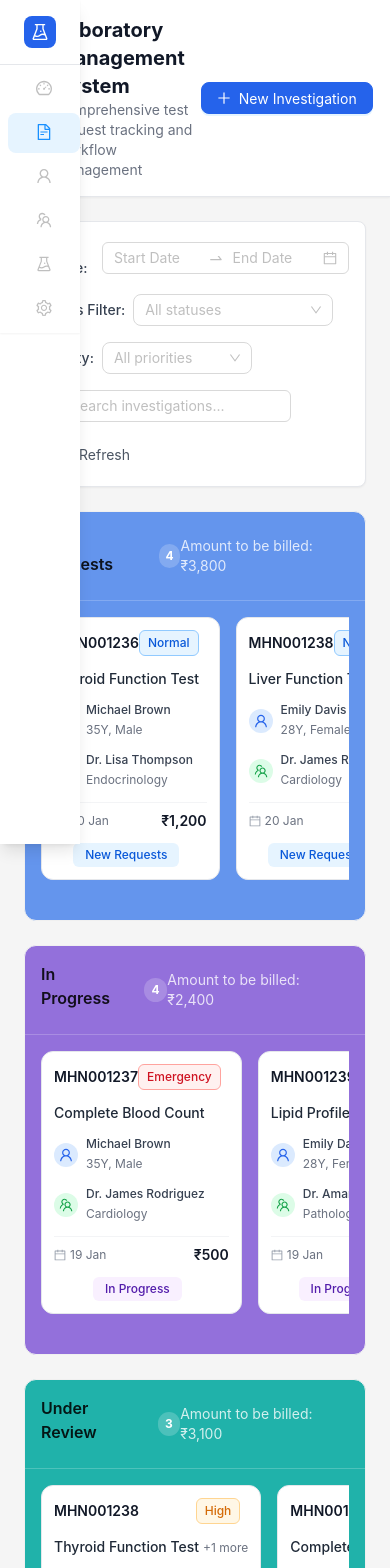
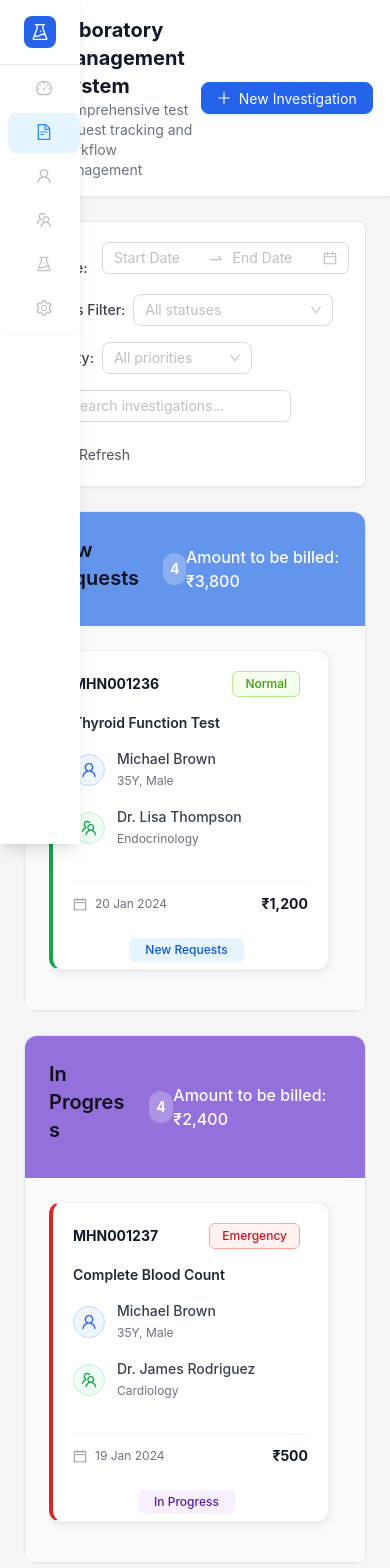
Before and after one commit to nabeel-ncz/lab-management-technical-task, a React (Vite) app in the folder client/: page / in a window 390 px wide. Shown: the top 1568 px of the page. Built offline with nearby package versions, Linux system fonts and the light colour scheme.

Commit message:
Enhance InvestigationCard and KanbanBoard components with improved styling and layout. Added priority color handling, adjusted card dimensions, and refined text styles for better readability. Updated KanbanBoard to feature a more responsive design with enhanced visual elements.

```diff
--- a/client/src/components/Investigation/InvestigationCard.tsx
+++ b/client/src/components/Investigation/InvestigationCard.tsx
@@ -14,8 +14,18 @@ interface InvestigationCardProps {
 export const InvestigationCard: React.FC<InvestigationCardProps> = ({ investigation, onClick }) => {
   const getPriorityColor = (priority: string) => {
     switch (priority) {
+      case 'Emergency': return '#dc2626'; // red-600
+      case 'High': return '#ea580c'; // orange-600
+      case 'Normal': return '#16a34a'; // green-600
+      default: return '#2563eb'; // blue-600
+    }
+  };
+
+  const getPriorityTagColor = (priority: string) => {
+    switch (priority) {
       case 'Emergency': return 'red';
       case 'High': return 'orange';
+      case 'Normal': return 'green';
       default: return 'blue';
     }
   };
@@ -37,36 +47,56 @@ export const InvestigationCard: React.FC<InvestigationCardProps> = ({ investigat
 
   return (
     <Card
-      className="mb-4 cursor-pointer hover:shadow-md transition-all duration-200 border border-gray-200 rounded-lg"
+      className="cursor-pointer hover:shadow-lg transition-all duration-200 rounded-xl"
       onClick={() => onClick(investigation)}
       size="small"
+      style={{
+        width: '280px',
+        height: '320px',
+        borderLeft: `4px solid ${getPriorityColor(investigation.priority)}`,
+        boxShadow: '0 2px 8px rgba(0, 0, 0, 0.1)',
+        borderRadius: '12px',
+      }}
+      bodyStyle={{
+        padding: '20px',
+        height: '100%',
+        display: 'flex',
+        flexDirection: 'column',
+      }}
     >
-      <div className="space-y-3">
+      <div className="flex flex-col h-full space-y-4">
         {/* Header with ID and Priority */}
         <div className="flex items-center justify-between">
-          <Text className="font-semibold text-gray-900">{investigation.id}</Text>
-          <Tag color={getPriorityColor(investigation.priority)} className="px-2 py-1 text-xs">
+          <Text className="font-bold text-gray-900 text-sm">{investigation.id}</Text>
+          <Tag
+            color={getPriorityTagColor(investigation.priority)}
+            className="px-3 py-1 text-xs font-medium rounded-lg"
+          >
             {investigation.priority}
           </Tag>
         </div>
 
         {/* Test Name */}
-        <div>
-          <Text className="font-medium text-gray-800 text-sm">
+        <div className="flex-shrink-0">
+          <Text className="font-semibold text-gray-800 text-sm line-clamp-2">
             {investigation.tests?.[0]?.name || 'Test Name'}
           </Text>
           {investigation.tests && investigation.tests.length > 1 && (
-            <Text className="text-gray-500 text-xs ml-1">
-              +{investigation.tests.length - 1} more
+            <Text className="text-gray-500 text-xs mt-1">
+              +{investigation.tests.length - 1} more tests
             </Text>
           )}
         </div>
 
         {/* Patient Info */}
-        <div className="flex items-center space-x-2">
-          <Avatar size="small" icon={<UserOutlined />} className="bg-blue-100 text-blue-600" />
+        <div className="flex items-center space-x-3">
+          <Avatar
+            size={32}
+            icon={<UserOutlined />}
+            className="bg-blue-50 text-blue-600 border border-blue-200"
+          />
           <div className="flex-1 min-w-0">
-            <Text className="text-xs font-medium text-gray-700 block truncate">
+            <Text className="text-sm font-medium text-gray-700 block truncate">
               {investigation.patient?.name || 'Patient Name'}
             </Text>
             <Text className="text-xs text-gray-500">
@@ -76,36 +106,43 @@ export const InvestigationCard: React.FC<InvestigationCardProps> = ({ investigat
         </div>
 
         {/* Doctor Info */}
-        <div className="flex items-center space-x-2">
-          <Avatar size="small" icon={<TeamOutlined />} className="bg-green-100 text-green-600" />
+        <div className="flex items-center space-x-3">
+          <Avatar
+            size={32}
+            icon={<TeamOutlined />}
+            className="bg-green-50 text-green-600 border border-green-200"
+          />
           <div className="flex-1 min-w-0">
-            <Text className="text-xs font-medium text-gray-700 block truncate">
+            <Text className="text-sm font-medium text-gray-700 block truncate">
               {investigation.doctor?.name || 'Doctor Name'}
             </Text>
-            <Text className="text-xs text-gray-500">
+            <Text className="text-xs text-gray-500 truncate">
               {investigation.doctor?.specialization}
             </Text>
           </div>
         </div>
 
+        {/* Spacer to push footer to bottom */}
+        <div className="flex-grow"></div>
+
         {/* Date and Amount */}
-        <div className="flex items-center justify-between pt-2 border-t border-gray-100">
-          <div className="flex items-center space-x-1">
-            <CalendarOutlined className="text-gray-400 text-xs" />
+        <div className="flex items-center justify-between pt-3 border-t border-gray-100">
+          <div className="flex items-center space-x-2">
+            <CalendarOutlined className="text-gray-400 text-sm" />
             <Text className="text-xs text-gray-500">
-              {dayjs(investigation.createdAt).format('DD MMM')}
+              {dayjs(investigation.createdAt).format('DD MMM YYYY')}
             </Text>
           </div>
-          <Text className="font-semibold text-gray-900 text-sm">
+          <Text className="font-bold text-gray-900 text-sm">
             {formatCurrency(investigation.totalAmount)}
           </Text>
         </div>
 
         {/* Status Badge */}
-        <div className="flex justify-center">
+        <div className="flex justify-center pt-2">
           <Tag
             color={getStatusColor(investigation.status)}
-            className="px-3 py-1 text-xs font-medium rounded-full border-0"
+            className="px-4 py-1 text-xs font-medium rounded-full border-0"
           >
             {investigation.status}
           </Tag>
--- a/client/src/components/Investigation/KanbanBoard.tsx
+++ b/client/src/components/Investigation/KanbanBoard.tsx
@@ -29,35 +29,38 @@ export const KanbanBoard: React.FC<KanbanBoardProps> = ({ columns, loading, onCa
       {columns.map((column) => (
         <div key={column.id} className="w-full">
           <Card
-            className="w-full"
-            style={{ backgroundColor: column.bgColor }}
+            className="w-full border border-gray-200 rounded-xl shadow-sm"
+            style={{ backgroundColor: 'white' }}
             bodyStyle={{ padding: 0 }}
           >
-            {/* Row Header */}
-            <div className="p-4 border-b border-white/20">
+            {/* Row Header with Status Color */}
+            <div
+              className="p-6 rounded-t-xl"
+              style={{ backgroundColor: column.bgColor }}
+            >
               <div className="flex items-center justify-between">
                 <div className="flex items-center space-x-4">
-                  <Title level={5} className="text-white m-0 font-semibold">
+                  <Title level={4} className="text-white m-0 font-bold">
                     {column.title}
                   </Title>
-                  <div className="w-6 h-6 bg-white/20 rounded-full flex items-center justify-center">
-                    <Text className="text-white text-xs font-bold">{column.count}</Text>
+                  <div className="w-8 h-8 bg-white/25 rounded-full flex items-center justify-center">
+                    <Text className="text-white text-sm font-bold">{column.count}</Text>
                   </div>
                 </div>
-                <Text className="text-white/80 text-sm">
+                <Text className="text-white text-base font-medium">
                   Amount to be billed: {formatCurrency(column.totalAmount)}
                 </Text>
               </div>
             </div>
 
-            {/* Row Body - Horizontal Cards */}
-            <div className="p-4">
+            {/* Row Body - Horizontal Cards with White Background */}
+            <div className="p-6 bg-gray-50">
               {column.investigations.length === 0 ? (
-                <div className="text-center py-8">
-                  <Text className="text-white/60">No investigations</Text>
+                <div className="text-center py-12">
+                  <Text className="text-gray-400 text-base">No investigations in this status</Text>
                 </div>
               ) : (
-                <div className="flex gap-4 overflow-x-auto pb-2">
+                <div className="flex gap-6 overflow-x-auto pb-4">
                   {column.investigations.map((investigation) => (
                     <div key={investigation.id} className="flex-shrink-0">
                       <InvestigationCard
```
